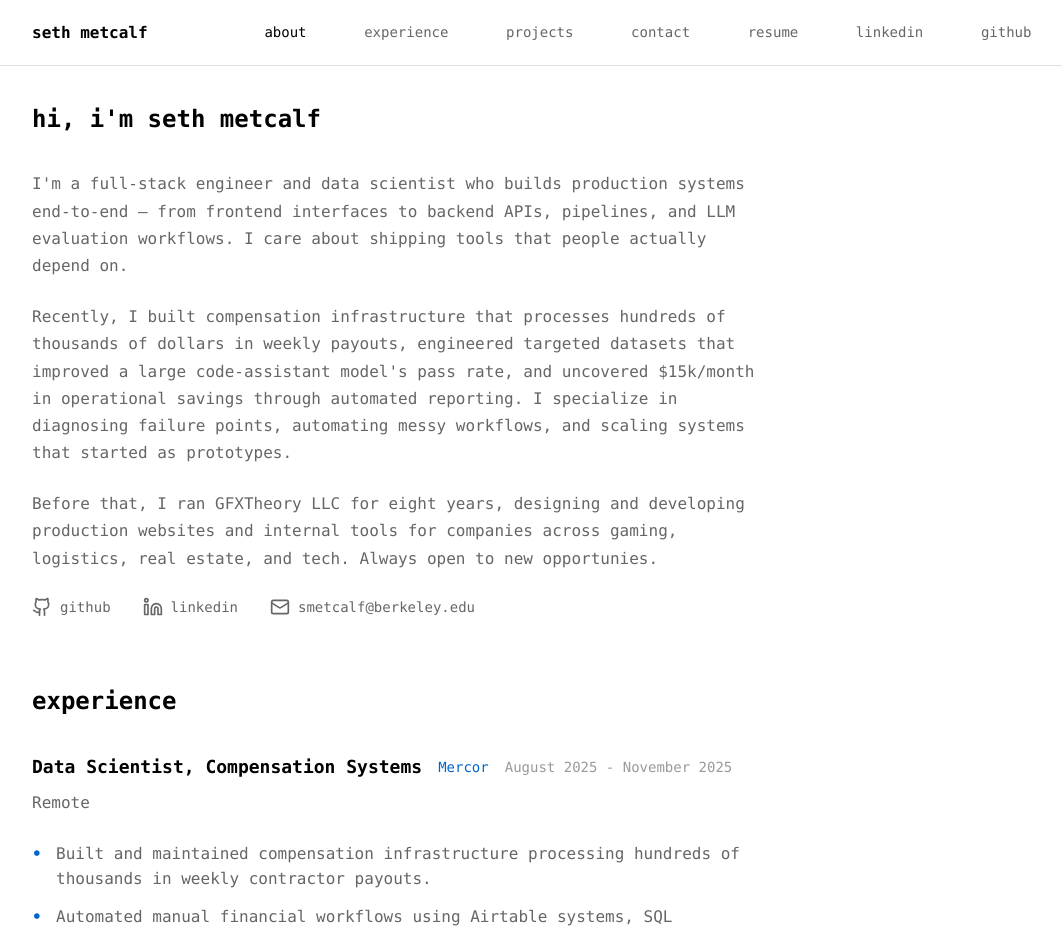
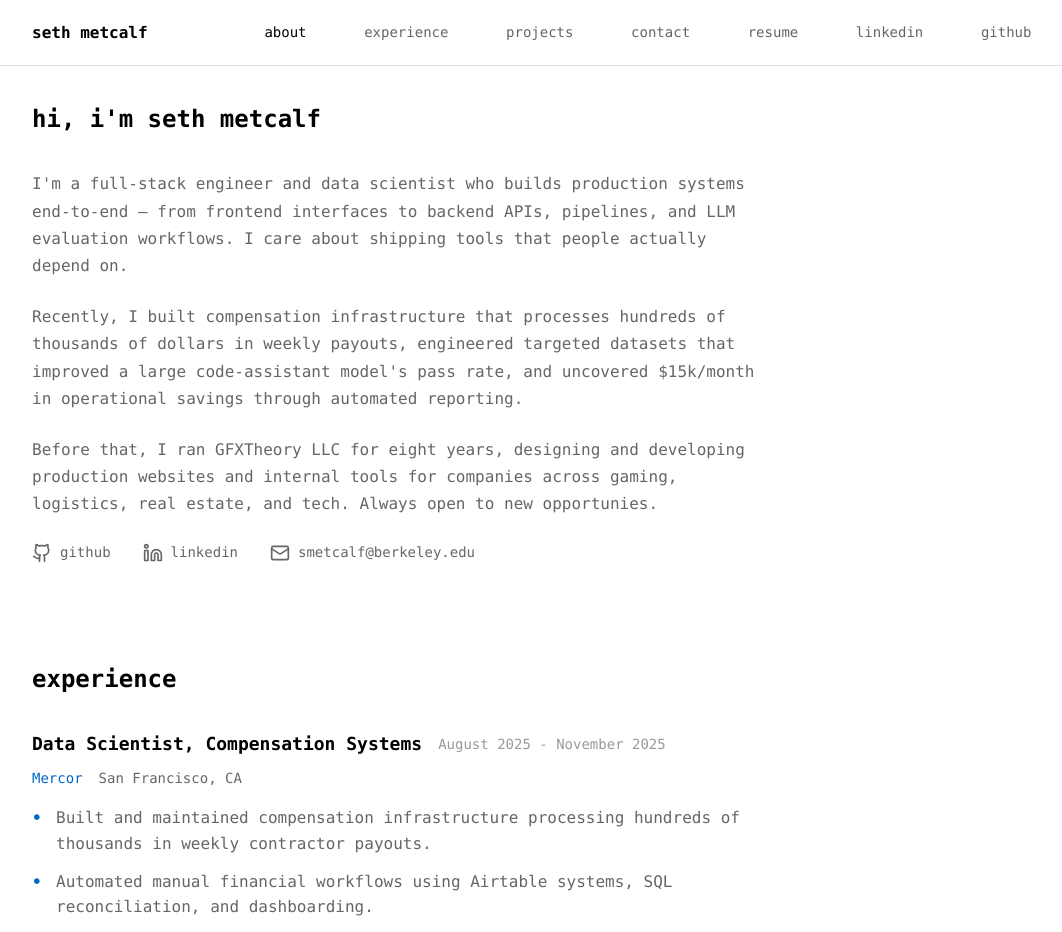
Before and after one commit to teorii/sethnijsmetcalf, a React (Vite) app: page / in a window 1280 px wide. Shown: the top 932 px of the page, without its empty margins (100-1162 px from the left). Built offline with nearby package versions, Linux system fonts and the light colour scheme.

Commit message:
fixed spacing

```diff
--- a/src/App.css
+++ b/src/App.css
@@ -29,11 +29,6 @@ body {
   margin-left: 100px;
 }
 
-/* Ensure all text elements use consistent font */
-h1, h2, h3, h4, h5, h6, p, a, button, span, li, ul, ol, div {
-  font-family: var(--font-primary);
-}
-
 .container {
   max-width: 800px;
   margin: 0;
@@ -51,18 +46,17 @@ h1, h2, h3, h4, h5, h6, p, a, button, span, li, ul, ol, div {
   backdrop-filter: blur(10px);
   border-bottom: 1px solid var(--border-color);
   padding: 1rem 0;
-  margin-left: 100px;
 }
 
 .nav-container {
   margin: 0;
   padding: 0 2rem;
+  padding-left: calc(100px + 2rem);
   display: flex;
   align-items: center;
 }
 
 .nav-logo {
-  font-family: var(--font-primary);
   font-size: 1rem;
   font-weight: 600;
   color: var(--text-primary);
@@ -78,7 +72,6 @@ h1, h2, h3, h4, h5, h6, p, a, button, span, li, ul, ol, div {
 .nav-link {
   background: none;
   border: none;
-  font-family: var(--font-primary);
   font-size: 0.875rem;
   color: var(--text-secondary);
   cursor: pointer;
@@ -109,6 +102,7 @@ h1, h2, h3, h4, h5, h6, p, a, button, span, li, ul, ol, div {
 /* Hero Section */
 #about {
   padding-top: 100px;
+  margin-bottom: 2rem;
 }
 
 .hero-links {
@@ -122,7 +116,6 @@ h1, h2, h3, h4, h5, h6, p, a, button, span, li, ul, ol, div {
   gap: 0.5rem;
   color: var(--text-secondary);
   text-decoration: none;
-  font-family: var(--font-primary);
   font-size: 0.875rem;
 }
 
@@ -133,6 +126,7 @@ h1, h2, h3, h4, h5, h6, p, a, button, span, li, ul, ol, div {
 /* Section Styles */
 .section {
   padding: 2rem 0;
+  scroll-margin-top: 100px;
 }
 
 .section h2 {
@@ -140,7 +134,6 @@ h1, h2, h3, h4, h5, h6, p, a, button, span, li, ul, ol, div {
   font-weight: 600;
   margin-bottom: 2rem;
   color: var(--text-primary);
-  font-family: var(--font-primary);
   text-transform: lowercase;
 }
 
@@ -158,11 +151,10 @@ h1, h2, h3, h4, h5, h6, p, a, button, span, li, ul, ol, div {
 
 .experience-header {
   display: flex;
-  flex-wrap: wrap;
+  flex-wrap: nowrap;
   gap: 1rem;
-  align-items: flex-start;
+  align-items: center;
   margin-bottom: 0.5rem;
-  align-items: center;
 }
 
 .experience-header h3 {
@@ -171,28 +163,32 @@ h1, h2, h3, h4, h5, h6, p, a, button, span, li, ul, ol, div {
   color: var(--text-primary);
 }
 
+.experience-meta {
+  display: flex;
+  gap: 1rem;
+  align-items: center;
+  margin-bottom: 1rem;
+}
+
 .company {
   color: var(--accent-color);
   font-weight: 500;
-  font-family: var(--font-primary);
   font-size: 0.875rem;
 }
 
 .duration {
   color: var(--text-light);
   font-size: 0.875rem;
-  font-family: var(--font-primary);
 }
 
 .location {
   color: var(--text-secondary);
   font-size: 0.875rem;
-  margin-bottom: 1rem;
 }
 
 .experience-item {
   position: relative;
-  margin-bottom: 3rem;
+  margin-bottom: 2rem;
 }
 
 .experience-item ul {
@@ -239,7 +235,6 @@ h1, h2, h3, h4, h5, h6, p, a, button, span, li, ul, ol, div {
   font-size: 1.125rem;
   font-weight: 600;
   color: var(--text-primary);
-  font-family: var(--font-primary);
 }
 
 .project-header a {
@@ -270,7 +265,6 @@ h1, h2, h3, h4, h5, h6, p, a, button, span, li, ul, ol, div {
   padding: 0.25rem 0.75rem;
   border-radius: 4px;
   font-size: 0.75rem;
-  font-family: var(--font-primary);
   border: 1px solid var(--border-color);
 }
 
@@ -285,7 +279,6 @@ h1, h2, h3, h4, h5, h6, p, a, button, span, li, ul, ol, div {
   gap: 0.75rem;
   color: var(--text-secondary);
   text-decoration: none;
-  font-family: var(--font-primary);
   font-size: 0.875rem;
   margin-bottom: 1rem;
 }
@@ -300,22 +293,14 @@ h1, h2, h3, h4, h5, h6, p, a, button, span, li, ul, ol, div {
     margin-left: 50px;
   }
 
-  .navbar {
-    margin-left: 50px;
+  .nav-container {
+    padding-left: calc(50px + 2rem);
   }
 
   .nav-links {
     margin-left: 50px;
   }
 
-  .hero {
-    padding: 3rem 1.5rem;
-    padding-top: 100px;
-  }
-
-  .hero-title {
-    font-size: 2.25rem;
-  }
 }
 
 @media (max-width: 768px) {
@@ -323,12 +308,9 @@ h1, h2, h3, h4, h5, h6, p, a, button, span, li, ul, ol, div {
     margin-left: 20px;
   }
 
-  .navbar {
-    margin-left: 20px;
-  }
-
   .nav-container {
     padding: 0 1rem;
+    padding-left: calc(20px + 1rem);
   }
 
   /* Show mobile menu toggle */
@@ -377,19 +359,6 @@ h1, h2, h3, h4, h5, h6, p, a, button, span, li, ul, ol, div {
     background: rgba(0, 102, 204, 0.1);
   }
 
-  .hero {
-    padding: 2rem 1rem;
-    padding-top: 120px;
-  }
-
-  .hero-title {
-    font-size: 2rem;
-  }
-
-  .hero-subtitle {
-    font-size: 1.125rem;
-  }
-
   .hero-links {
     display: block;
   }
@@ -407,7 +376,6 @@ h1, h2, h3, h4, h5, h6, p, a, button, span, li, ul, ol, div {
   }
 
   .experience-header h3,
-  .experience-header .company,
   .experience-header .duration {
     display: block;
     margin-bottom: 0.5rem;
@@ -435,12 +403,9 @@ h1, h2, h3, h4, h5, h6, p, a, button, span, li, ul, ol, div {
     margin-left: 10px;
   }
 
-  .navbar {
-    margin-left: 10px;
-  }
-
   .nav-container {
     padding: 0 0.5rem;
+    padding-left: calc(10px + 0.5rem);
   }
 
   .nav-links {
@@ -452,22 +417,6 @@ h1, h2, h3, h4, h5, h6, p, a, button, span, li, ul, ol, div {
     padding: 0.75rem;
   }
 
-  .hero {
-    padding: 1.5rem 0.5rem;
-    padding-top: 140px;
-  }
-
-  .hero-title {
-    font-size: 1.75rem;
-  }
-
-  .hero-subtitle {
-    font-size: 1rem;
-  }
-
-  .hero-description {
-    font-size: 0.9rem;
-  }
 
   .container {
     padding: 0 0.5rem;
@@ -509,16 +458,8 @@ h1, h2, h3, h4, h5, h6, p, a, button, span, li, ul, ol, div {
     margin-left: 5px;
   }
 
-  .navbar {
-    margin-left: 5px;
-  }
-
-  .hero-title {
-    font-size: 1.5rem;
-  }
-
-  .hero-subtitle {
-    font-size: 0.9rem;
+  .nav-container {
+    padding-left: calc(5px + 0.5rem);
   }
 
   .nav-links {
--- a/src/App.jsx
+++ b/src/App.jsx
@@ -7,20 +7,16 @@ function App() {
   const [activeSection, setActiveSection] = useState('about')
   const [isMobileMenuOpen, setIsMobileMenuOpen] = useState(false)
 
+  const externalLinks = {
+    resume: resume,
+    linkedin: 'https://linkedin.com/in/seth-metcalf',
+    github: 'https://github.com/teorii'
+  }
+
   const handleNavigation = (section) => {
     // Handle external links
-    if (section === 'resume') {
-      window.open(resume, '_blank')
-      setIsMobileMenuOpen(false)
-      return
-    }
-    if (section === 'linkedin') {
-      window.open('https://linkedin.com/in/seth-metcalf', '_blank')
-      setIsMobileMenuOpen(false)
-      return
-    }
-    if (section === 'github') {
-      window.open('https://github.com/teorii', '_blank')
+    if (externalLinks[section]) {
+      window.open(externalLinks[section], '_blank')
       setIsMobileMenuOpen(false)
       return
     }
@@ -70,7 +66,7 @@ function App() {
       role: "Data Scientist, Compensation Systems",
       company: "Mercor",
       duration: "August 2025 - November 2025",
-      location: "Remote",
+      location: "San Francisco, CA",
       achievements: [
         "Built and maintained compensation infrastructure processing hundreds of thousands in weekly contractor payouts.",
         "Automated manual financial workflows using Airtable systems, SQL reconciliation, and dashboarding.",
@@ -151,17 +147,17 @@ function App() {
           I'm a full-stack engineer and data scientist who builds production systems end-to-end — from frontend interfaces to backend APIs, pipelines, and LLM evaluation workflows. I care about shipping tools that people actually depend on.
           </p>
           <p>
-          Recently, I built compensation infrastructure that processes hundreds of thousands of dollars in weekly payouts, engineered targeted datasets that improved a large code-assistant model's pass rate, and uncovered $15k/month in operational savings through automated reporting. I specialize in diagnosing failure points, automating messy workflows, and scaling systems that started as prototypes.
+          Recently, I built compensation infrastructure that processes hundreds of thousands of dollars in weekly payouts, engineered targeted datasets that improved a large code-assistant model's pass rate, and uncovered $15k/month in operational savings through automated reporting.
           </p>
           <p>
           Before that, I ran GFXTheory LLC for eight years, designing and developing production websites and internal tools for companies across gaming, logistics, real estate, and tech. Always open to new opportunies.
           </p>
           <div className="hero-links">
-              <a href="https://github.com/teorii" target="_blank" rel="noopener noreferrer">
+              <a href={externalLinks.github} target="_blank" rel="noopener noreferrer">
                 <Github size={20} />
                 github
               </a>
-              <a href="https://linkedin.com/in/seth-metcalf" target="_blank" rel="noopener noreferrer">
+              <a href={externalLinks.linkedin} target="_blank" rel="noopener noreferrer">
                 <Linkedin size={20} />
                 linkedin
               </a>
@@ -182,10 +178,12 @@ function App() {
               <div key={index} className="experience-item">
                 <div className="experience-header">
                   <h3>{job.role}</h3>
-                  <span className="company">{job.company}</span>
                   <span className="duration">{job.duration}</span>
                 </div>
-                <p className="location">{job.location}</p>
+                <div className="experience-meta">
+                  <span className="company">{job.company}</span>
+                  <span className="location">{job.location}</span>
+                </div>
                 <ul>
                   {job.achievements.map((achievement, i) => (
                     <li key={i}>{achievement}</li>
@@ -228,11 +226,11 @@ function App() {
           <h2>Contact</h2>
           <p>Let's build something. I'm always interested in new opportunities.</p>
           <div className="contact-links">
-            <a href="https://github.com/teorii" target="_blank" rel="noopener noreferrer">
+            <a href={externalLinks.github} target="_blank" rel="noopener noreferrer">
               <Github size={20} />
               github.com/teorii
             </a>
-            <a href="https://linkedin.com/in/seth-metcalf" target="_blank" rel="noopener noreferrer">
+            <a href={externalLinks.linkedin} target="_blank" rel="noopener noreferrer">
               <Linkedin size={20} />
               linkedin.com/in/seth-metcalf
             </a>
```
